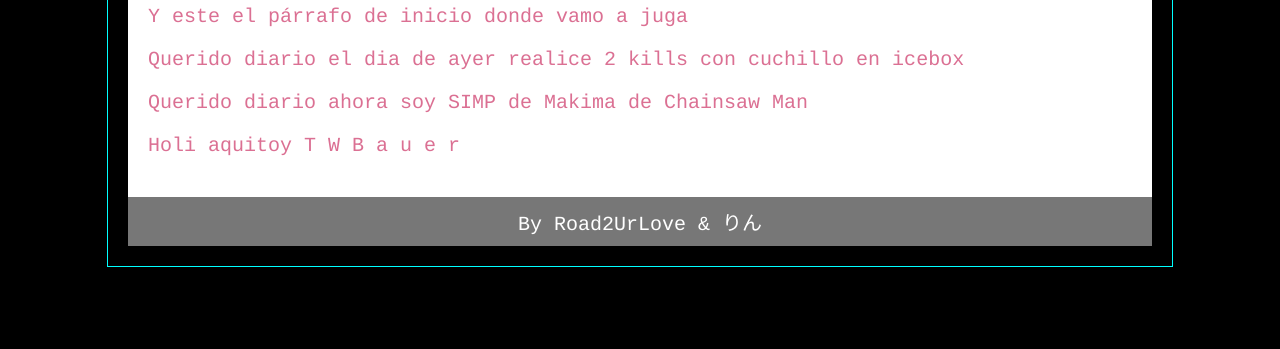
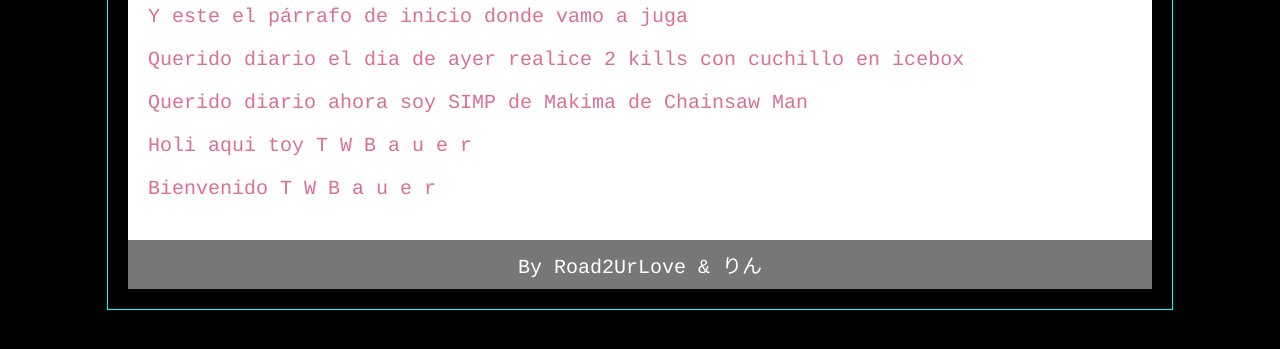
Before and after one commit to RiSuis/Hyperblog-1, a plain HTML site: page index.html in a window 1280 px wide. Shown: the part 195-544 px from the top of the page. Drawn offline with Linux system fonts and the light colour scheme.

Commit message:
Bienvenida a bauer

```diff
--- a/index.html
+++ b/index.html
@@ -19,7 +19,8 @@
             <p>Y este el párrafo de inicio donde vamo a juga</p>
             <p>Querido diario el dia de ayer realice 2 kills con cuchillo en icebox</p>
             <p>Querido diario ahora soy SIMP de Makima de Chainsaw Man</p>
-            <p>Holi aquitoy T W B a u e r</p>
+            <p>Holi aqui toy T W B a u e r</p>
+            <p>Bienvenido T W B a u e r</p>
         </div>
         <div id="footer">
             By Road2UrLove & りん
```
